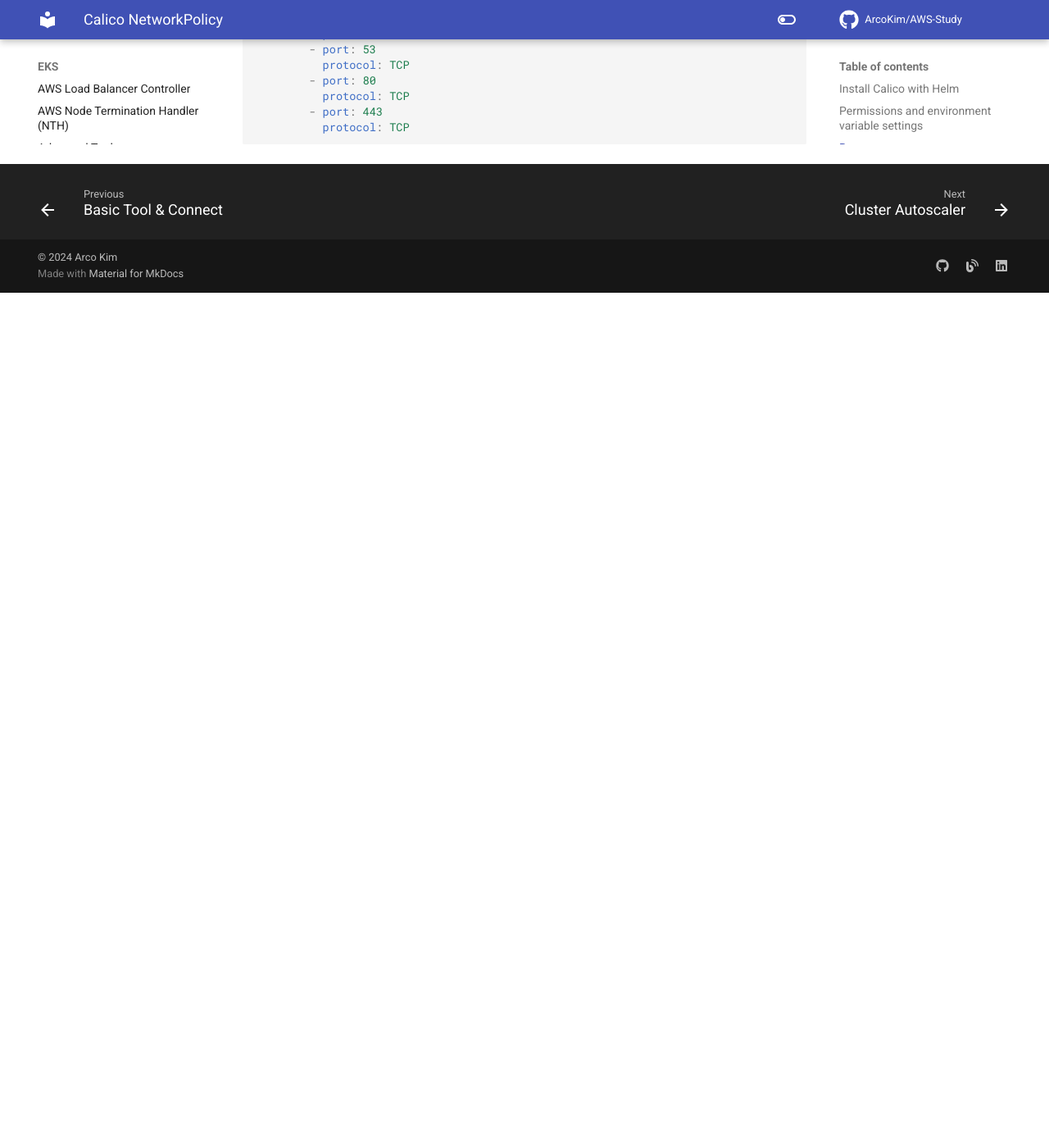
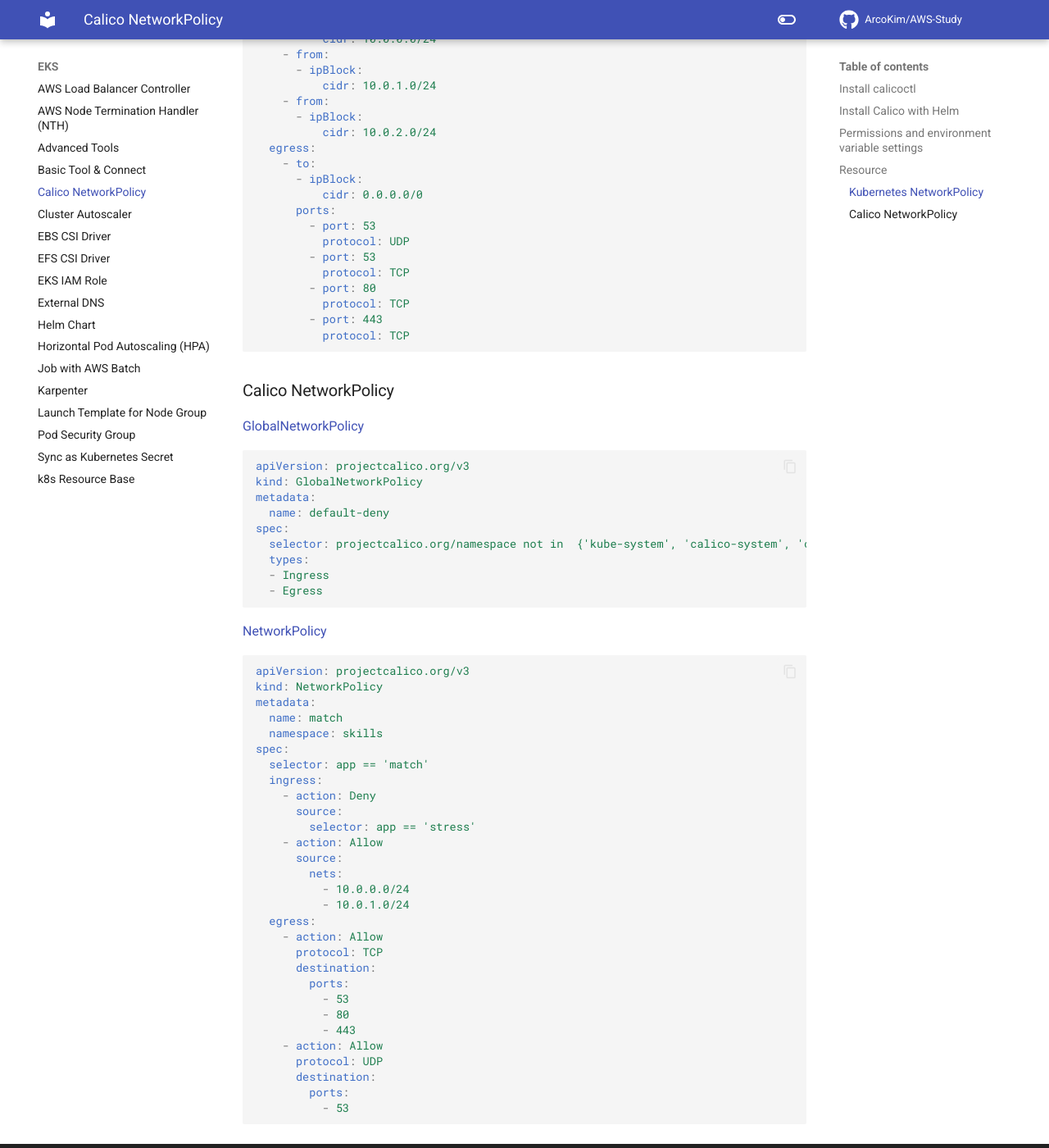
Before and after one commit to ArcoKim/AWS-Study, an MkDocs documentation site: the page built from docs/EKS/Calico NetworkPolicy.md, in a window 1280 px wide and 1400 px high, scrolled down 1417 px. Shown: the whole window at 82% size. Built offline with MkDocs 1.6.1 and Material for MkDocs 9.7.7, drawn with Linux system fonts in a browser that asks for light colours; comment, search, counter and statistics services are not loaded; before the commit the page ends 1774 px from its top, so only the background shows below that; some of the changed text lies outside the part shown.

````diff
--- a/docs/EKS/Calico NetworkPolicy.md
+++ b/docs/EKS/Calico NetworkPolicy.md
@@ -1,9 +1,17 @@
 # Calico NetworkPolicy
+## Install calicoctl
+``` bash
+curl -L https://github.com/projectcalico/calico/releases/download/v3.27.2/calicoctl-linux-amd64 -o calicoctl
+chmod +x ./calicoctl
+sudo mv ./calicoctl /usr/local/bin/calicoctl
+```
 ## Install Calico with Helm
 ``` bash
 helm repo add projectcalico https://docs.tigera.io/calico/charts
 echo '{ installation: {kubernetesProvider: EKS }}' > values.yaml
-helm install calico projectcalico/tigera-operator --version v3.25.1 -f values.yaml --namespace tigera-operator --create-namespace
+helm install calico projectcalico/tigera-operator \
+  --version v3.27.2 -f values.yaml \
+  --namespace tigera-operator --create-namespace
 ```
 ## Permissions and environment variable settings
 ``` bash
@@ -26,6 +34,7 @@ CALICO_POD_NAME=$(kubectl get pods -n calico-system -o name | grep calico-kube-c
 kubectl describe pod $CALICO_POD_NAME -n calico-system | grep vpc.amazonaws.com/pod-ips
 ```
 ## Resource
+### Kubernetes NetworkPolicy
 [NetworkPolicy Maker](https://editor.networkpolicy.io/)
 ``` yaml
 apiVersion: networking.k8s.io/v1
@@ -63,3 +72,48 @@ spec:
         - port: 443
           protocol: TCP
 ```
+### Calico NetworkPolicy
+[GlobalNetworkPolicy](https://docs.tigera.io/calico/latest/reference/resources/globalnetworkpolicy)
+``` yaml
+apiVersion: projectcalico.org/v3
+kind: GlobalNetworkPolicy
+metadata:
+  name: default-deny
+spec:
+  selector: projectcalico.org/namespace not in  {'kube-system', 'calico-system', 'calico-apiserver', 'tigera-operator'}
+  types:
+  - Ingress
+  - Egress
+```
+[NetworkPolicy](https://docs.tigera.io/calico/latest/reference/resources/networkpolicy)
+``` yaml
+apiVersion: projectcalico.org/v3
+kind: NetworkPolicy
+metadata:
+  name: match
+  namespace: skills
+spec:
+  selector: app == 'match'
+  ingress:
+    - action: Deny
+      source:
+        selector: app == 'stress'
+    - action: Allow
+      source:
+        nets:
+          - 10.0.0.0/24
+          - 10.0.1.0/24
+  egress:
+    - action: Allow
+      protocol: TCP
+      destination:
+        ports:
+          - 53
+          - 80
+          - 443
+    - action: Allow
+      protocol: UDP
+      destination:
+        ports:
+          - 53
+```
````
Also changed, not shown: docs/Container Registry/Multi-platform images.md (added, +15 -0 lines), docs/EKS/Advanced Tools.md (+2 -1 lines), docs/Logging/Fluent-Bit/EC2.md (added, +70 -0 lines), docs/Logging/Fluent-Bit/ECS.md (added, +44 -0 lines), docs/Logging/Fluent-Bit/EKS (Fargate).md (added, +96 -0 lines), docs/Logging/Fluent-Bit/EKS (Helm).md (renamed from docs/Logging/EKS Fluent Bit.md, +2 -46 lines), docs/Logging/Fluent-Bit/IAM Policy.md (added, +44 -0 lines), docs/Lambda/AWS Config Rule/Preserve Security Group Ingress.md (renamed from docs/Lambda/Preserve Security Group Ingress.md), docs/Lambda/Firehose Partitioning.md (renamed from docs/Lambda/AWS Config Rule/Firehose Partitioning.md).
